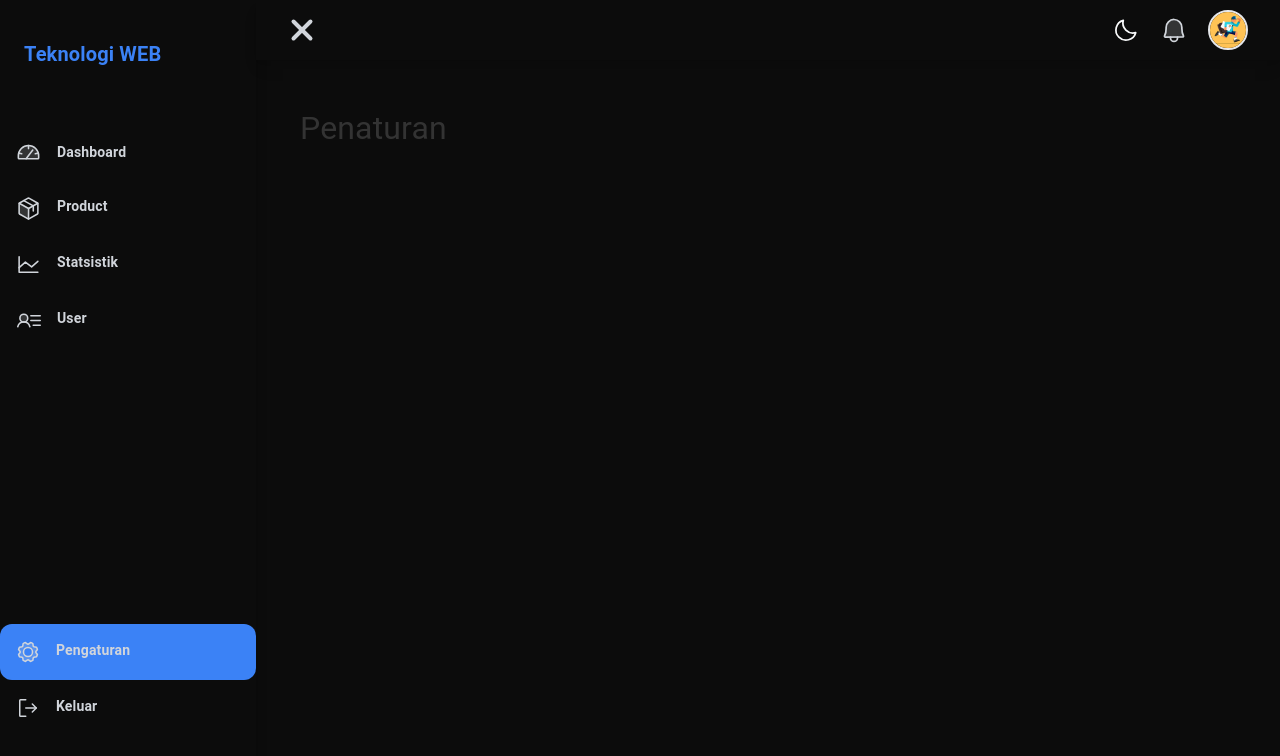
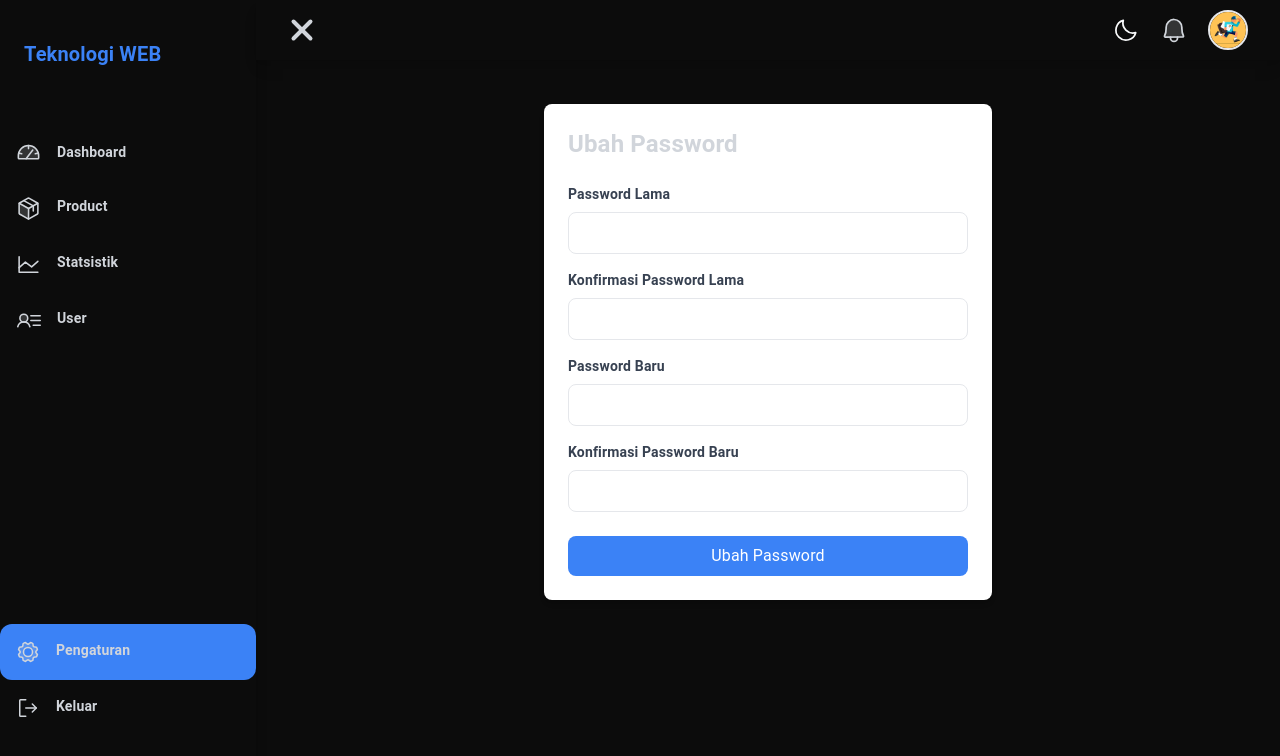
Before and after one commit to yudha556/administrator, a Next.js app: page /pengaturan in a window 1280 px wide. Shown: the top 756 px of the page. Built offline with nearby package versions, Linux system fonts and the light colour scheme; no server answers.

Commit message:
ganti pas

```diff
--- a/src/app/layout.js
+++ b/src/app/layout.js
@@ -65,7 +65,7 @@ export default function RootLayout({ children }) {
                         isOpen ? 'ml-0 lg:-ml-64' : 'ml-0 lg:ml-0'
                     }`}>
                         <Topbar toggleSidebar={toggleSidebar} isOpen={isOpen} toggleTheme={toggleTheme} theme={theme} />
-                        <main className={`p-4 lg:p-6 flex-1 overflow-y-auto transition-all duration-300 `}>
+                        <main className={`p-4 lg:p-6  overflow-y-auto transition-all duration-300 `}>
                             {children}
                         </main>
                     </div>
--- a/src/app/pengaturan/page.jsx
+++ b/src/app/pengaturan/page.jsx
@@ -1,7 +1,126 @@
+"use client";
+
+import { useState } from 'react'
+import Swal from 'sweetalert2'
+import { auth } from '@/lib/firebase'
+import { updateUserData } from '@/helpers/userProfile'
+
 export default function pengaturan() {
+    const [oldPassword, setOldPassword] = useState('')
+    const [confirmOldPassword, setConfirmOldPassword] = useState('')
+    const [newPassword, setNewPassword] = useState('')
+    const [confirmNewPassword, setConfirmNewPassword] = useState('')
+    const [error, setError] = useState('')
+    const [success, setSuccess] = useState('')
+
+    const handleChangePassword = async (e) => {
+        e.preventDefault()
+        setError('')
+        setSuccess('')
+
+        if (oldPassword !== confirmOldPassword) {
+            Swal.fire({
+                icon: 'error',
+                title: 'Oops...',
+                text: 'Password lama tidak cocok!'
+            })
+            return
+        }
+
+        if (newPassword !== confirmNewPassword) {
+            Swal.fire({
+                icon: 'error',
+                title: 'Oops...',
+                text: 'Password baru tidak cocok!'
+            })
+            return
+        }
+
+        try {
+            const user = auth.currentUser
+            await updateUserData(user.uid, {
+                password: newPassword
+            })
+            Swal.fire({
+                icon: 'success',
+                title: 'Berhasil!',
+                text: 'Password berhasil diubah'
+            })
+            setOldPassword('')
+            setConfirmOldPassword('')
+            setNewPassword('')
+            setConfirmNewPassword('')
+        } catch (error) {
+            Swal.fire({
+                icon: 'error',
+                title: 'Oops...',
+                text: 'Gagal mengubah password: ' + error.message
+            })
+        }
+    }
+
     return (
         <div className="h-full p-5">
-            <h1>Penaturan</h1>
+
+            <div className="max-w-md mx-auto bg-white p-6 rounded-lg shadow-md">
+                <h2 className="text-2xl font-bold mb-6">Ubah Password</h2>
+                <form onSubmit={handleChangePassword}>
+                    <div className="mb-4">
+                        <label className="block text-gray-700 text-sm font-bold mb-2">
+                            Password Lama
+                        </label>
+                        <input
+                            type="password"
+                            value={oldPassword}
+                            onChange={(e) => setOldPassword(e.target.value)}
+                            className="w-full px-3 py-2 border rounded-lg focus:outline-none focus:border-blue-500"
+                            required
+                        />
+                    </div>
+                    <div className="mb-4">
+                        <label className="block text-gray-700 text-sm font-bold mb-2">
+                            Konfirmasi Password Lama
+                        </label>
+                        <input
+                            type="password"
+                            value={confirmOldPassword}
+                            onChange={(e) => setConfirmOldPassword(e.target.value)}
+                            className="w-full px-3 py-2 border rounded-lg focus:outline-none focus:border-blue-500"
+                            required
+                        />
+                    </div>
+                    <div className="mb-4">
+                        <label className="block text-gray-700 text-sm font-bold mb-2">
+                            Password Baru
+                        </label>
+                        <input
+                            type="password"
+                            value={newPassword}
+                            onChange={(e) => setNewPassword(e.target.value)}
+                            className="w-full px-3 py-2 border rounded-lg focus:outline-none focus:border-blue-500"
+                            required
+                        />
+                    </div>
+                    <div className="mb-6">
+                        <label className="block text-gray-700 text-sm font-bold mb-2">
+                            Konfirmasi Password Baru
+                        </label>
+                        <input
+                            type="password"
+                            value={confirmNewPassword}
+                            onChange={(e) => setConfirmNewPassword(e.target.value)}
+                            className="w-full px-3 py-2 border rounded-lg focus:outline-none focus:border-blue-500"
+                            required
+                        />
+                    </div>
+                    <button
+                        type="submit"
+                        className="w-full bg-blue-500 text-white py-2 px-4 rounded-lg hover:bg-blue-600 transition-colors"
+                    >
+                        Ubah Password
+                    </button>
+                </form>
+            </div>
         </div>
     )
 }
--- a/src/helpers/userProfile.js
+++ b/src/helpers/userProfile.js
@@ -1,5 +1,6 @@
-import { db } from '@/lib/firebase';
+import { db, auth } from '@/lib/firebase';
 import { doc, getDoc, setDoc } from 'firebase/firestore';
+import { updatePassword, reauthenticateWithCredential, EmailAuthProvider } from 'firebase/auth';
 
 // Ambil data pengguna berdasarkan userId
 export const getUserData = async (userId) => {
@@ -24,3 +25,24 @@ export const updateUserData = async (userId, newUserData) => {
     console.error("Error updating profile:", error);
   }
 };
+
+// Fungsi untuk mengubah password
+export const changeUserPassword = async (oldPassword, newPassword) => {
+  try {
+    const user = auth.currentUser;
+    const credential = EmailAuthProvider.credential(
+      user.email,
+      oldPassword
+    );
+
+    // Re-authenticate user
+    await reauthenticateWithCredential(user, credential);
+
+    // Update password
+    await updatePassword(user, newPassword);
+
+    return { success: true };
+  } catch (error) {
+    throw error;
+  }
+};
```
Also changed, not shown: src/components/barChart.jsx (+0 -7 lines).
